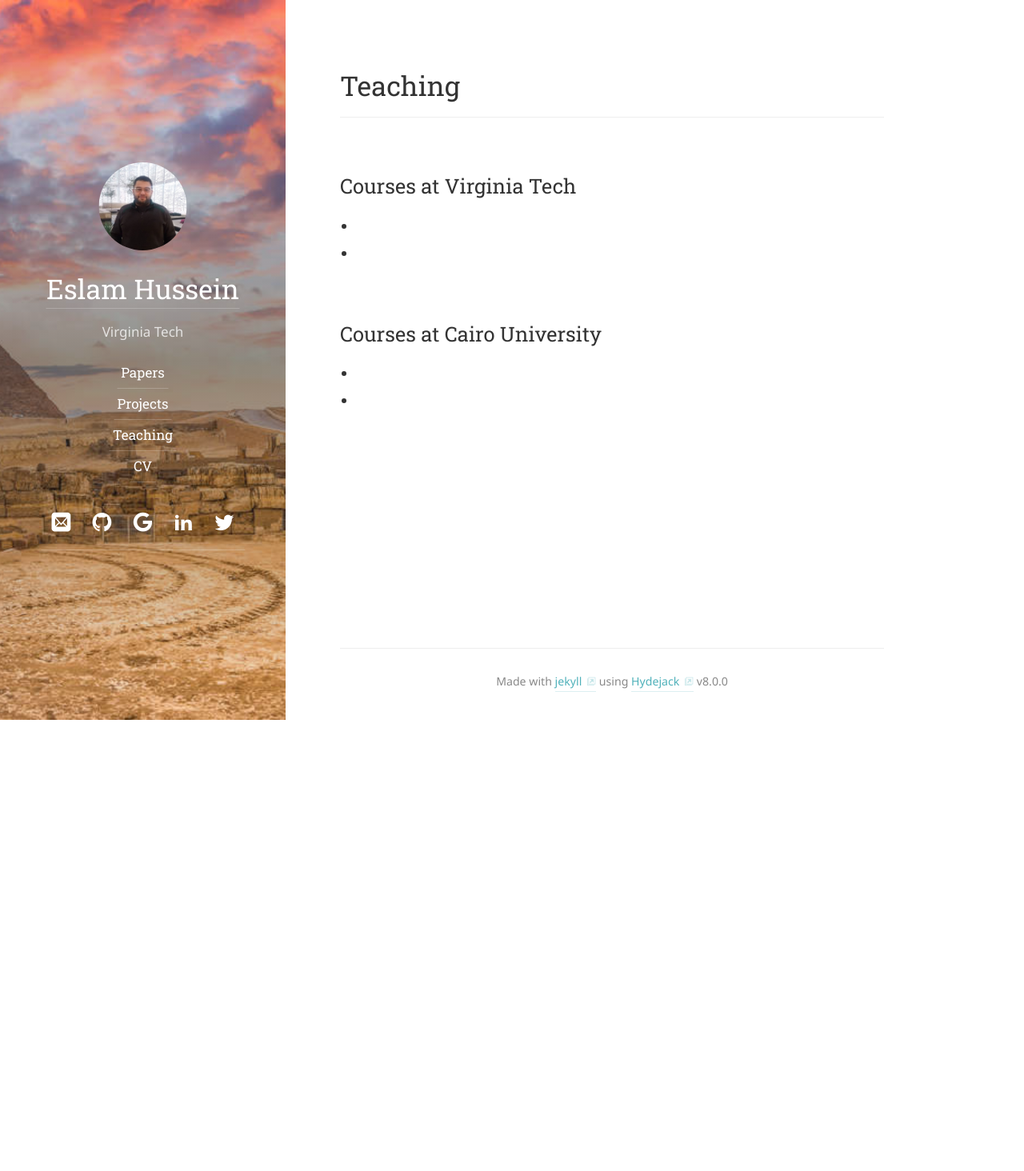
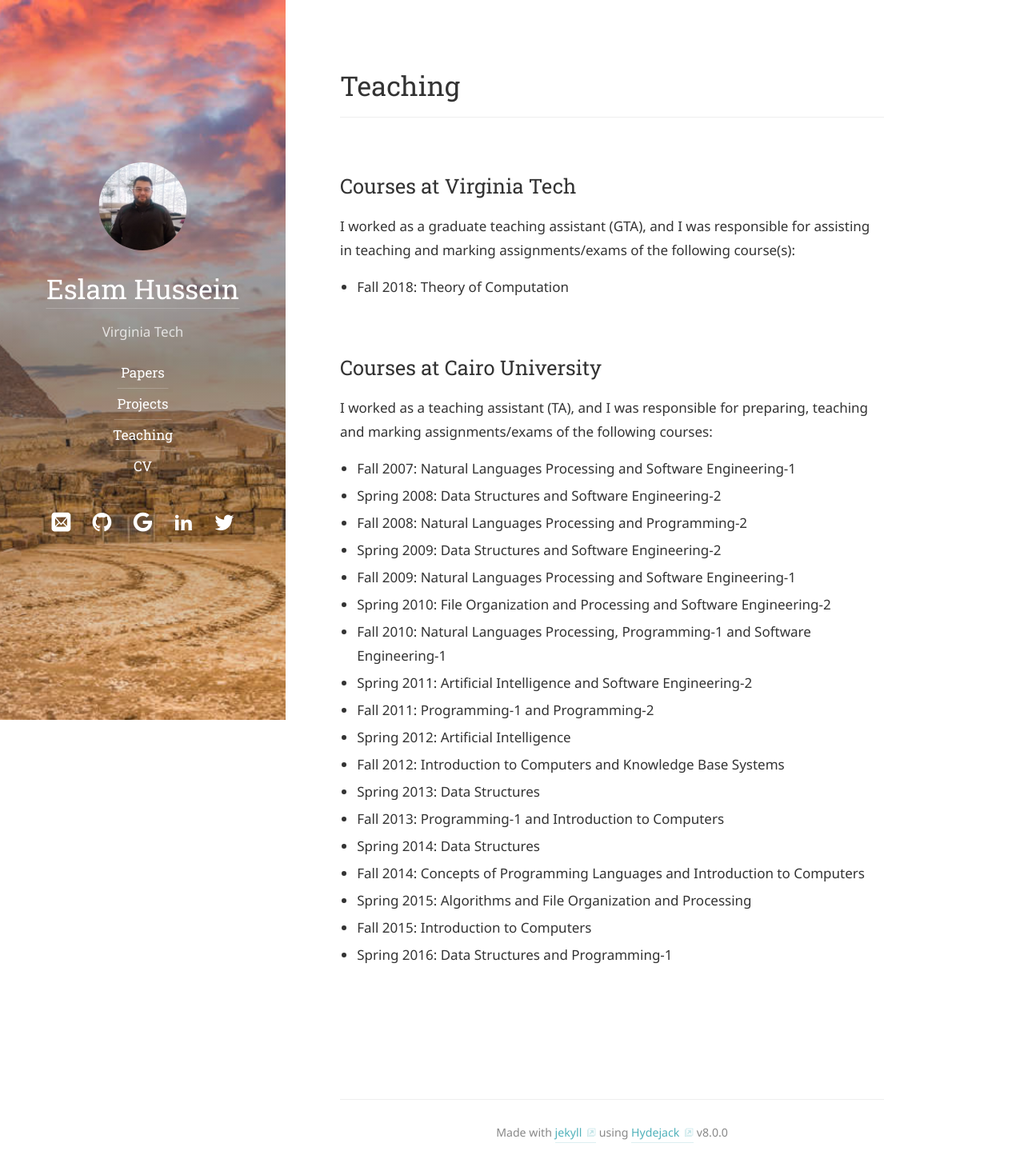
Before and after one commit to EslamAli86/eslamali86.github.io, a Jekyll site: the page built from teaching.md, in a window 1280 px wide. Shown: the whole page at 80% size. Built offline with Jekyll 4.4.1, drawn with Linux system fonts in a browser that asks for light colours; some web fonts are replaced; before the commit the page ends 900 px from its top, so only the background shows below that.

Commit message:
add: teaching

```diff
--- a/_data/papers.yml
+++ b/_data/papers.yml
@@ -40,7 +40,7 @@ papers:
     year: 2015
     title: "Community detection algorithm based on artificial fish swarm optimization"
     authors: "<b>Eslam Hussein</b>, Ahmed Ibrahem Hafez, Aboul Ella Hassanien and Aly A Fahmy"
-    booktitle: "Intelligent Systems' 2014"
+    booktitle: "Intelligent Systems'2014"
     doc-url: https://doi.org/10.1007/978-3-319-11310-4_44
     venue: conference
     pages: "509&ndash;521"
--- a/teaching.md
+++ b/teaching.md
@@ -7,9 +7,29 @@ order:  3
 ---
 
 ## Courses at Virginia Tech
-*
-*
+I worked as a graduate teaching assistant (GTA), and I was responsible for assisting in teaching and marking assignments/exams of the following course(s):
+
+* Fall 2018:	Theory of Computation
 
 ## Courses at Cairo University
-*
-*
+
+I worked as a teaching assistant (TA), and I was responsible for preparing, teaching and marking assignments/exams of the following courses:
+
+* Fall 2007:		Natural Languages Processing and Software Engineering-1
+* Spring 2008:		Data Structures and Software Engineering-2
+* Fall 2008:		Natural Languages Processing and Programming-2
+* Spring 2009:		Data Structures and Software Engineering-2
+* Fall 2009:		Natural Languages Processing and Software Engineering-1
+* Spring 2010:		File Organization and Processing and Software Engineering-2
+* Fall 2010:		Natural Languages Processing, Programming-1 and Software Engineering-1
+* Spring 2011:		Artificial Intelligence and Software Engineering-2
+* Fall 2011:		Programming-1 and Programming-2
+* Spring 2012:		Artificial Intelligence
+* Fall 2012:		Introduction to Computers and Knowledge Base Systems
+* Spring 2013:		Data Structures
+* Fall 2013:		Programming-1 and Introduction to Computers
+* Spring 2014:		Data Structures
+* Fall 2014:		Concepts of Programming Languages and Introduction to Computers
+* Spring 2015:		Algorithms and File Organization and Processing
+* Fall 2015:		Introduction to Computers
+* Spring 2016:		Data Structures and Programming-1
```
